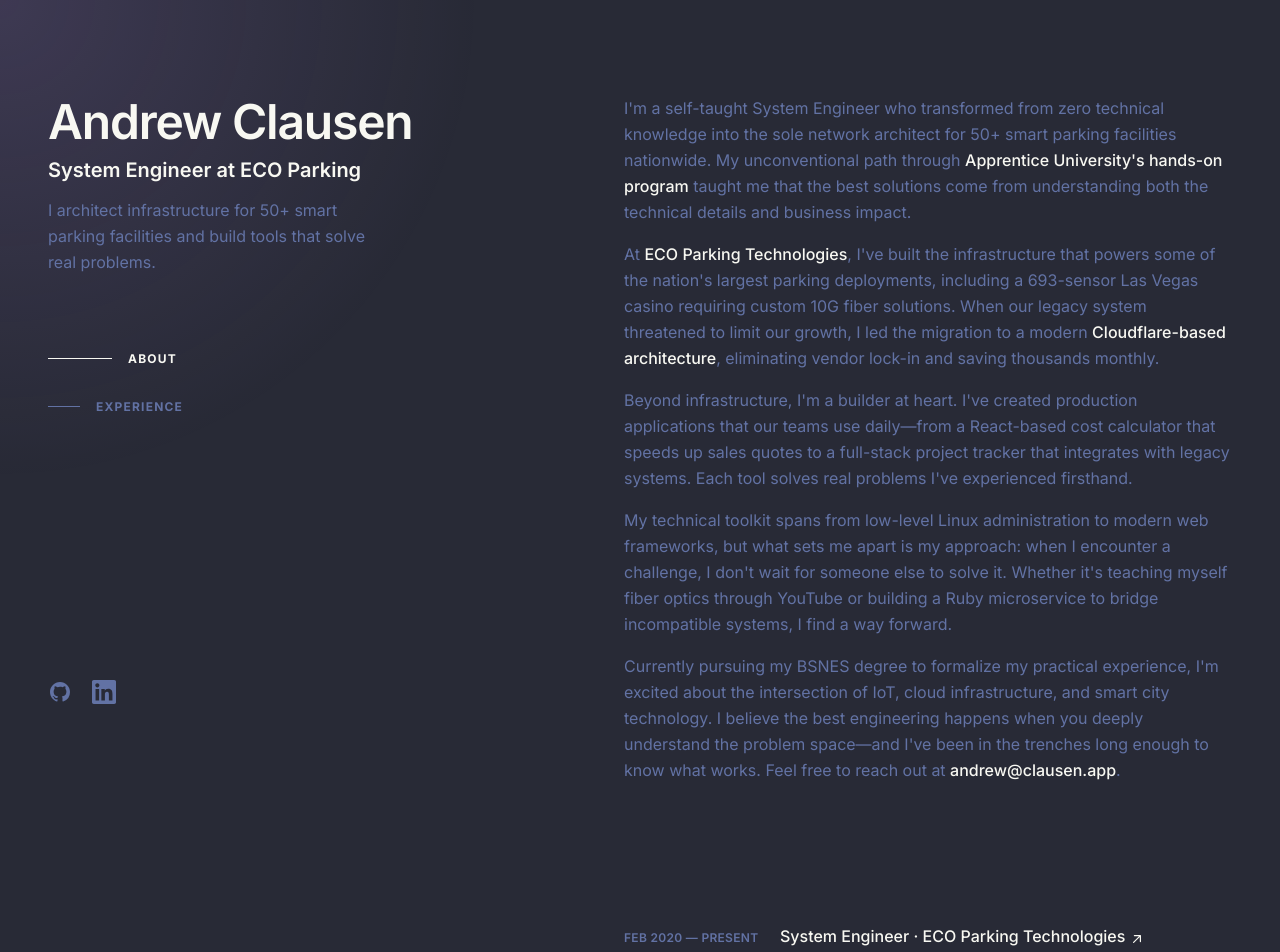
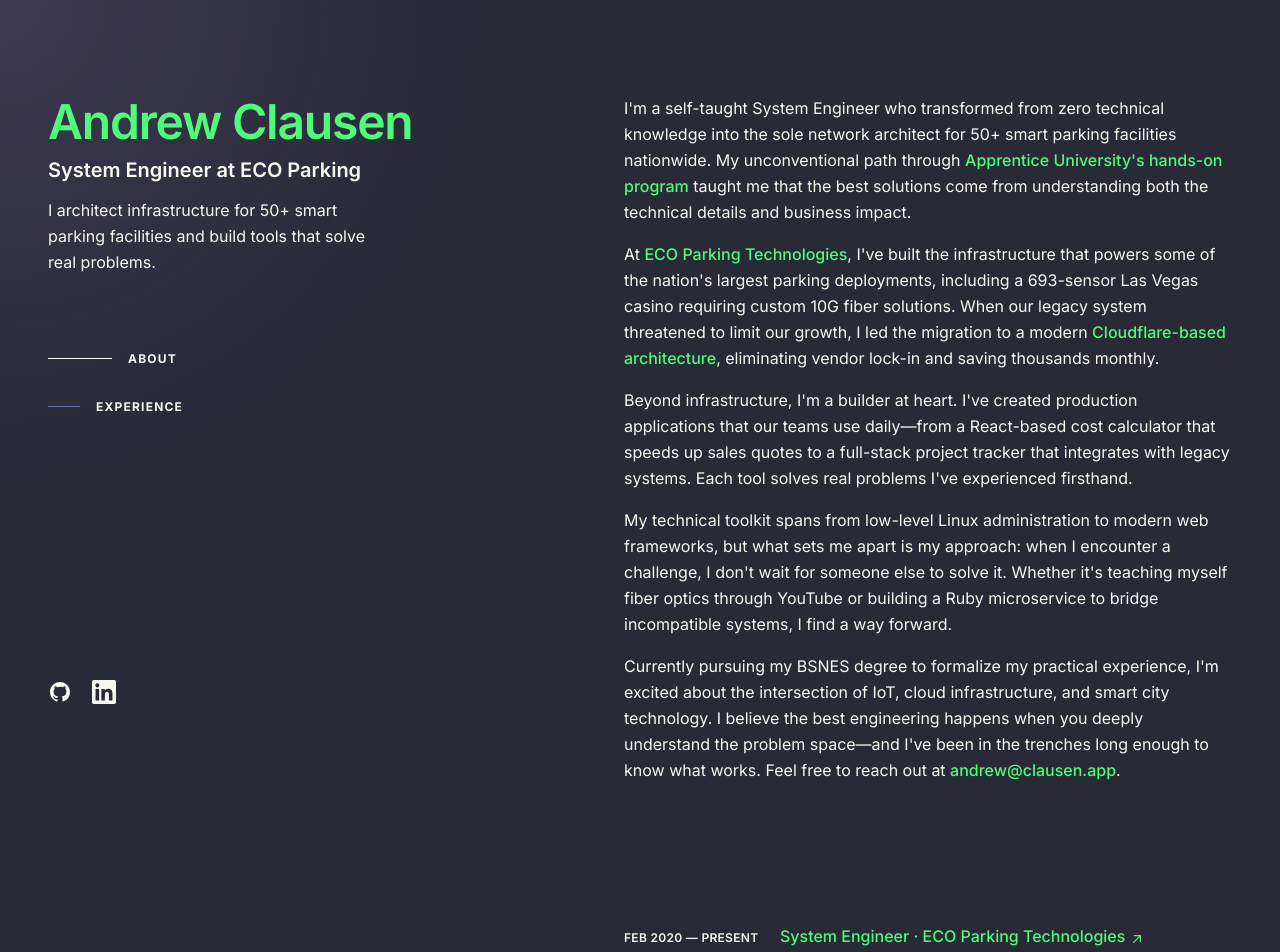
Before and after one commit to ajclausen/ClausenV3, a Next.js app: page / in a window 1280 px wide. Shown: the top 952 px of the page. Built offline with nearby package versions, Linux system fonts and the light colour scheme.

Commit message:
more dracula

```diff
--- a/app/globals.css
+++ b/app/globals.css
@@ -182,7 +182,7 @@
 /* Links */
 @layer base {
   a {
-    color: var(--dracula-foreground);
+    color: var(--dracula-green);
     text-decoration: none;
     transition: all 0.25s cubic-bezier(0.645, 0.045, 0.355, 1);
   }
@@ -222,12 +222,12 @@
   font-size: 16px;
   font-weight: 400;
   line-height: 1.5;
-  color: var(--dracula-comment);
+  color: var(--dracula-foreground);
 }
 
 /* Ensure paragraphs get the right color */
 main p {
-  color: var(--dracula-comment);
+  color: var(--dracula-foreground);
 }
 
 /* Big headings */
@@ -334,6 +334,6 @@
 /* Custom component classes */
 @layer components {
   .link-primary {
-    @apply font-medium text-dracula-foreground hover:text-dracula-pink focus-visible:text-dracula-pink;
+    @apply font-medium text-dracula-green hover:text-dracula-pink focus-visible:text-dracula-pink;
   }
 }
--- a/app/not-found.tsx
+++ b/app/not-found.tsx
@@ -3,10 +3,10 @@
 export default function NotFound() {
   return (
     <main className="flex h-[100dvh] w-full flex-col items-center justify-center px-6 text-center">
-      <h1 className="flex items-center text-dracula-comment gap-[20px]">
-        <span className="inline-block text-[24px] font-medium align-top leading-[49px] text-dracula-comment">404</span>
+      <h1 className="flex items-center text-dracula-foreground gap-[20px]">
+        <span className="inline-block text-[24px] font-medium align-top leading-[49px] text-dracula-foreground">404</span>
         <span className="h-12 w-px bg-dracula-current-line" aria-hidden="true"></span>
-        <span className="inline-block text-sm font-normal leading-[49px] text-dracula-comment m-0">This page could not be found.</span>
+        <span className="inline-block text-sm font-normal leading-[49px] text-dracula-foreground m-0">This page could not be found.</span>
       </h1>
     </main>
   );
--- a/app/page.tsx
+++ b/app/page.tsx
@@ -48,7 +48,7 @@
             <h2 className="mt-3 text-[1.25rem] font-medium leading-[1.75] text-dracula-foreground">
               System Engineer at ECO Parking
             </h2>
-            <p className="mt-4 max-w-xs text-base font-normal leading-relaxed text-dracula-comment">
+            <p className="mt-4 max-w-xs text-base font-normal leading-relaxed text-dracula-foreground">
               I architect infrastructure for 50+ smart parking facilities and build tools that solve real problems.
             </p>
 
@@ -65,7 +65,7 @@
                     <span className={`nav-text text-xs font-bold uppercase tracking-widest transition-colors ${
                       activeSection === "about"
                         ? "text-dracula-foreground"
-                        : "text-dracula-comment group-hover:text-dracula-pink group-focus-visible:text-dracula-pink"
+                        : "text-dracula-foreground group-hover:text-dracula-pink group-focus-visible:text-dracula-pink"
                     }`}>
                       About
                     </span>
@@ -81,7 +81,7 @@
                     <span className={`nav-text text-xs font-bold uppercase tracking-widest transition-colors ${
                       activeSection === "experience"
                         ? "text-dracula-foreground"
-                        : "text-dracula-comment group-hover:text-dracula-pink group-focus-visible:text-dracula-pink"
+                        : "text-dracula-foreground group-hover:text-dracula-pink group-focus-visible:text-dracula-pink"
                     }`}>
                       Experience
                     </span>
@@ -98,7 +98,7 @@
                     <span className={`nav-text text-xs font-bold uppercase tracking-widest transition-colors ${
                       activeSection === "projects"
                         ? "text-dracula-foreground"
-                        : "text-dracula-comment group-hover:text-dracula-pink group-focus-visible:text-dracula-pink"
+                        : "text-dracula-foreground group-hover:text-dracula-pink group-focus-visible:text-dracula-pink"
                     }`}>
                       Projects
                     </span>
@@ -116,7 +116,7 @@
                 href="https://github.com/ajclausen"
                 target="_blank"
                 rel="noreferrer noopener"
-                className="text-dracula-comment hover:text-dracula-pink transition-colors"
+                className="text-dracula-foreground hover:text-dracula-pink transition-colors"
                 aria-label="GitHub (opens in a new tab)"
               >
                 <span className="sr-only">GitHub</span>
@@ -130,7 +130,7 @@
                 href="https://www.linkedin.com/in/andrewjclausen/"
                 target="_blank"
                 rel="noreferrer noopener"
-                className="text-dracula-comment hover:text-dracula-pink transition-colors"
+                className="text-dracula-foreground hover:text-dracula-pink transition-colors"
                 aria-label="LinkedIn (opens in a new tab)"
               >
                 <span className="sr-only">LinkedIn</span>
@@ -143,7 +143,7 @@
         </header>
 
         {/* Right side - Scrollable content */}
-        <main id="content" className="px-6 pb-24 lg:w-[55%] lg:py-24 lg:px-12 text-dracula-comment">
+        <main id="content" className="px-6 pb-24 lg:w-[55%] lg:py-24 lg:px-12 text-dracula-foreground">
           <div className="max-w-2xl">
             {/* About Section */}
             <section id="about" className="mb-16 scroll-mt-16 md:mb-24 lg:mb-36 lg:scroll-mt-24" aria-label="About me">
@@ -151,35 +151,35 @@
                 <h2 className="text-sm font-bold uppercase tracking-widest text-dracula-foreground lg:sr-only">About</h2>
               </div>
               <div>
-                <p className="mb-4 leading-relaxed text-dracula-comment">
+                <p className="mb-4 leading-relaxed text-dracula-foreground">
                   I&apos;m a self-taught System Engineer who transformed from zero technical knowledge into the sole network architect for 50+ smart parking facilities nationwide. My unconventional path through{" "}
-                  <a href="#experience" className="font-medium text-dracula-foreground hover:text-dracula-pink focus-visible:text-dracula-pink">
+                  <a href="#experience" className="font-medium text-dracula-green hover:text-dracula-pink focus-visible:text-dracula-pink">
                     Apprentice University&apos;s hands-on program
                   </a>
                   {" "}taught me that the best solutions come from understanding both the technical details and business impact.
                 </p>
-                <p className="mb-4 leading-relaxed text-dracula-comment">
+                <p className="mb-4 leading-relaxed text-dracula-foreground">
                   At{" "}
-                  <a href="https://www.ecoparkingtechnologies.com/" target="_blank" rel="noreferrer noopener" className="font-medium text-dracula-foreground hover:text-dracula-pink focus-visible:text-dracula-pink">
+                  <a href="https://www.ecoparkingtechnologies.com/" target="_blank" rel="noreferrer noopener" className="font-medium text-dracula-green hover:text-dracula-pink focus-visible:text-dracula-pink">
                     ECO Parking Technologies
                     <span className="sr-only"> (opens in a new tab)</span>
                   </a>
                   , I&apos;ve built the infrastructure that powers some of the nation&apos;s largest parking deployments, including a 693-sensor Las Vegas casino requiring custom 10G fiber solutions. When our legacy system threatened to limit our growth, I led the migration to a modern{" "}
-                  <a href="https://www.cloudflare.com/" target="_blank" rel="noreferrer noopener" className="font-medium text-dracula-foreground hover:text-dracula-pink focus-visible:text-dracula-pink">
+                  <a href="https://www.cloudflare.com/" target="_blank" rel="noreferrer noopener" className="font-medium text-dracula-green hover:text-dracula-pink focus-visible:text-dracula-pink">
                     Cloudflare-based architecture
                     <span className="sr-only"> (opens in a new tab)</span>
                   </a>
                   , eliminating vendor lock-in and saving thousands monthly.
                 </p>
-                <p className="mb-4 leading-relaxed text-dracula-comment">
+                <p className="mb-4 leading-relaxed text-dracula-foreground">
                   Beyond infrastructure, I&apos;m a builder at heart. I&apos;ve created production applications that our teams use daily—from a React-based cost calculator that speeds up sales quotes to a full-stack project tracker that integrates with legacy systems. Each tool solves real problems I&apos;ve experienced firsthand.
                 </p>
-                <p className="mb-4 leading-relaxed text-dracula-comment">
+                <p className="mb-4 leading-relaxed text-dracula-foreground">
                   My technical toolkit spans from low-level Linux administration to modern web frameworks, but what sets me apart is my approach: when I encounter a challenge, I don&apos;t wait for someone else to solve it. Whether it&apos;s teaching myself fiber optics through YouTube or building a Ruby microservice to bridge incompatible systems, I find a way forward.
                 </p>
-                <p className="mb-4 leading-relaxed text-dracula-comment">
+                <p className="mb-4 leading-relaxed text-dracula-foreground">
                   Currently pursuing my BSNES degree to formalize my practical experience, I&apos;m excited about the intersection of IoT, cloud infrastructure, and smart city technology. I believe the best engineering happens when you deeply understand the problem space—and I&apos;ve been in the trenches long enough to know what works. Feel free to reach out at{" "}
-                  <a href="mailto:andrew@clausen.app" className="font-medium text-dracula-foreground hover:text-dracula-pink focus-visible:text-dracula-pink">
+                  <a href="mailto:andrew@clausen.app" className="font-medium text-dracula-green hover:text-dracula-pink focus-visible:text-dracula-pink">
                     andrew@clausen.app
                   </a>
                   .
@@ -198,14 +198,14 @@
                     <li key={experience.id} className="mb-12">
                       <div className="group relative grid pb-1 transition-all sm:grid-cols-8 sm:gap-8 md:gap-4 lg:hover:!opacity-100 lg:group-hover/list:opacity-50">
                         <div className="absolute -inset-x-4 -inset-y-4 z-0 hidden rounded-md transition motion-reduce:transition-none lg:-inset-x-6 lg:block lg:group-hover:bg-dracula-current-line/50 lg:group-hover:shadow-[inset_0_1px_0_0_rgba(148,163,184,0.1)] lg:group-hover:drop-shadow-lg"></div>
-                        <header className="z-10 mb-2 mt-1 text-xs font-semibold uppercase tracking-wide text-dracula-comment sm:col-span-2" aria-label={experience.dateRange}>
+                        <header className="z-10 mb-2 mt-1 text-xs font-semibold uppercase tracking-wide text-dracula-foreground sm:col-span-2" aria-label={experience.dateRange}>
                           {experience.dateRange}
                         </header>
                         <div className="z-10 sm:col-span-6">
                           <h3 className="font-medium leading-snug text-dracula-foreground">
                             <div>
                               <a
-                                className="inline-flex items-baseline font-medium leading-tight text-dracula-foreground hover:text-dracula-pink focus-visible:text-dracula-pink group/link text-base"
+                                className="inline-flex items-baseline font-medium leading-tight text-dracula-green hover:text-dracula-pink focus-visible:text-dracula-pink group/link text-base"
                                 href={experience.companyUrl}
                                 target="_blank"
                                 rel="noreferrer noopener"
@@ -236,20 +236,20 @@
                             {experience.previousTitles && (
                               <div className="mt-0.5">
                                 {experience.previousTitles.map((title, index) => (
-                                  <div key={index} className="text-dracula-comment text-sm" aria-label={`Previous role: ${title}`}>
+                                  <div key={index} className="text-dracula-foreground text-sm" aria-label={`Previous role: ${title}`}>
                                     <span className="font-medium">→</span> {title}
                                   </div>
                                 ))}
                               </div>
                             )}
                           </h3>
-                          <p className="mt-2 text-sm leading-relaxed text-dracula-comment">{experience.description}</p>
+                          <p className="mt-2 text-sm leading-relaxed text-dracula-foreground">{experience.description}</p>
                           {experience.links && (
                             <ul className="mt-2 flex flex-wrap" aria-label="Related links">
                               {experience.links.map((link, index) => (
                                 <li key={index} className="mr-4">
                                   <a
-                                    className="relative mt-2 inline-flex items-center text-sm font-medium text-dracula-foreground hover:text-dracula-pink focus-visible:text-dracula-pink"
+                                    className="relative mt-2 inline-flex items-center text-sm font-medium text-dracula-green hover:text-dracula-pink focus-visible:text-dracula-pink"
                                     href={link.url}
                                     target="_blank"
                                     rel="noreferrer noopener"
@@ -328,7 +328,7 @@
                         <div className="z-10 sm:order-2 sm:col-span-6">
                           <h3>
                             <a
-                              className="inline-flex items-baseline font-medium leading-tight text-dracula-foreground hover:text-dracula-pink focus-visible:text-dracula-pink group/link text-base"
+                              className="inline-flex items-baseline font-medium leading-tight text-dracula-green hover:text-dracula-pink focus-visible:text-dracula-pink group/link text-base"
                               href={project.url || project.githubUrl}
                               target="_blank"
                               rel="noreferrer noopener"
@@ -356,10 +356,10 @@
                               </span>
                             </a>
                           </h3>
-                          <p className="mt-2 text-sm leading-relaxed text-dracula-comment">{project.description}</p>
+                          <p className="mt-2 text-sm leading-relaxed text-dracula-foreground">{project.description}</p>
                           {project.githubStars && (
                             <a
-                              className="relative mt-2 inline-flex items-center text-sm font-medium text-dracula-foreground hover:text-dracula-pink focus-visible:text-dracula-pink"
+                              className="relative mt-2 inline-flex items-center text-sm font-medium text-dracula-green hover:text-dracula-pink focus-visible:text-dracula-pink"
                               href={project.githubUrl}
                               target="_blank"
                               rel="noreferrer noopener"
@@ -443,10 +443,10 @@
             */}
 
             {/* Footer with attribution */}
-            <footer className="max-w-md pb-16 text-sm text-dracula-comment sm:pb-0">
+            <footer className="max-w-md pb-16 text-sm text-dracula-foreground sm:pb-0">
               <p className="mt-4">
                 Inspired by{" "}
-                <a href="https://brittanychiang.com" target="_blank" rel="noreferrer noopener" className="font-medium text-dracula-foreground hover:text-dracula-pink focus-visible:text-dracula-pink">
+                <a href="https://brittanychiang.com" target="_blank" rel="noreferrer noopener" className="font-medium text-dracula-green hover:text-dracula-pink focus-visible:text-dracula-pink">
                   Brittany Chiang&apos;s portfolio design
                 </a>
                 .
@@ -463,7 +463,7 @@
         aria-label="Click to time travel Spinning Tardis from Doctor Who"
         title="Click to time travel"
       >
-        <span className="text-dracula-comment text-sm whitespace-nowrap">Click to time travel</span>
+        <span className="text-dracula-foreground text-sm whitespace-nowrap">Click to time travel</span>
         <svg
           className="w-5 h-5 text-dracula-purple animate-spin-slow"
           viewBox="0 0 20 20"
```
Also changed, not shown: app/archive/page.tsx (+4 -4 lines).
